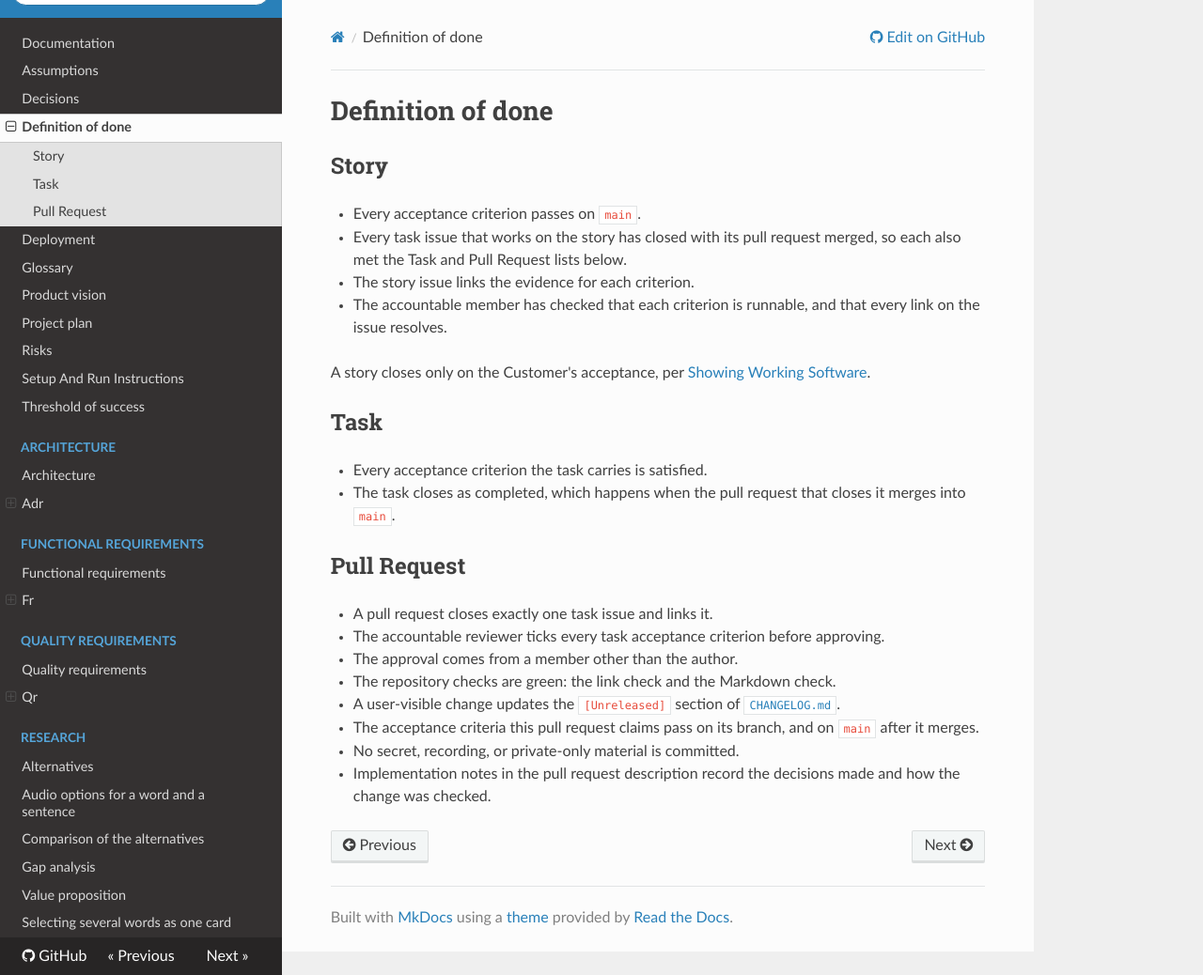
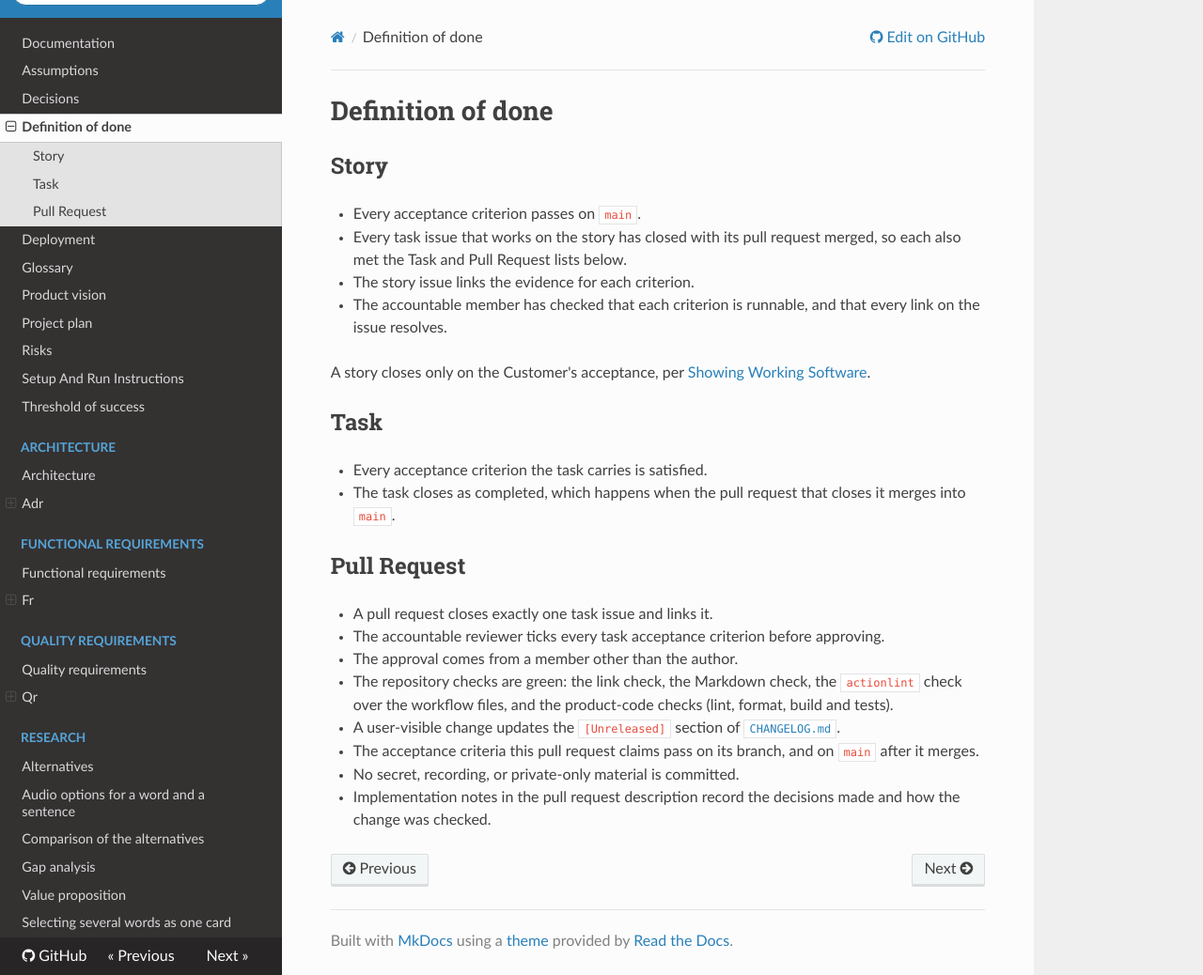
Before and after one commit to itpd-team-6/sentence-cards-generator-team-6, an MkDocs documentation site: the page built from docs/definition-of-done.md, in a window 1280 px wide and 1038 px high. Shown: the whole window at 94% size. Built offline with MkDocs 1.6.1, drawn with Linux system fonts in a browser that asks for light colours; nearby versions of some CDN libraries.

Commit message:
Add actionlint workflow and update the Definition of Done

```diff
--- a/docs/definition-of-done.md
+++ b/docs/definition-of-done.md
@@ -19,7 +19,7 @@ A story closes only on the Customer's acceptance, per [Showing Working Software]
 - A pull request closes exactly one task issue and links it.
 - The accountable reviewer ticks every task acceptance criterion before approving.
 - The approval comes from a member other than the author.
-- The repository checks are green: the link check and the Markdown check.
+- The repository checks are green: the link check, the Markdown check, the `actionlint` check over the workflow files, and the product-code checks (lint, format, build and tests).
 - A user-visible change updates the `[Unreleased]` section of [`CHANGELOG.md`](https://github.com/itpd-team-6/sentence-cards-generator-team-6/blob/main/CHANGELOG.md).
 - The acceptance criteria this pull request claims pass on its branch, and on `main` after it merges.
 - No secret, recording, or private-only material is committed.
```
Also changed, not shown: 1 other file.
